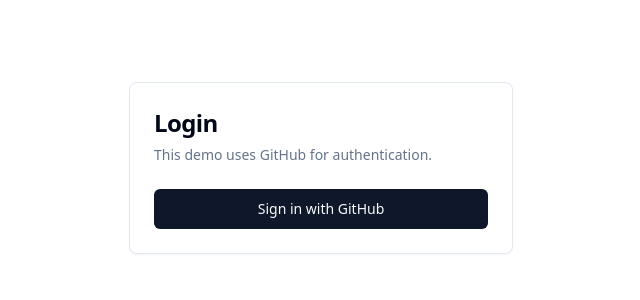
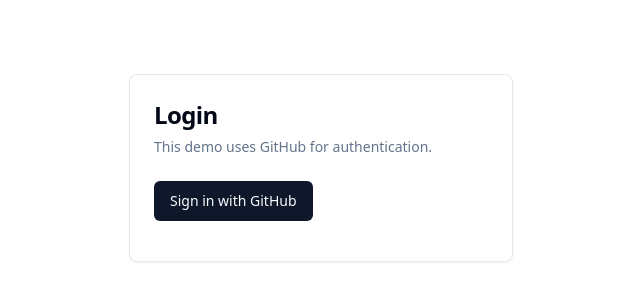
Before and after one commit to crthompson/chemicalcabinet, a Next.js app: page /login in a window 1280 px wide. Shown: the part 232-532 px from the top of the page, without its empty margins (319-959 px from the left). Built offline with nearby package versions, Linux system fonts and the light colour scheme; what aws-amplify would draw is missing.

Commit message:
lint fixes

```diff
--- a/src/app/login/page.tsx
+++ b/src/app/login/page.tsx
@@ -18,17 +18,9 @@
           </CardDescription>
         </CardHeader>
         <CardFooter>
-          <form
-            action={async () => {
-              'use server';
-              await signIn('github', {
-                redirectTo: '/'
-              });
-            }}
-            className="w-full"
-          >
+          <div className="mb-4">
             <Button className="w-full">Sign in with GitHub</Button>
-          </form>
+            </div>
         </CardFooter>
       </Card>
     </div>
```
